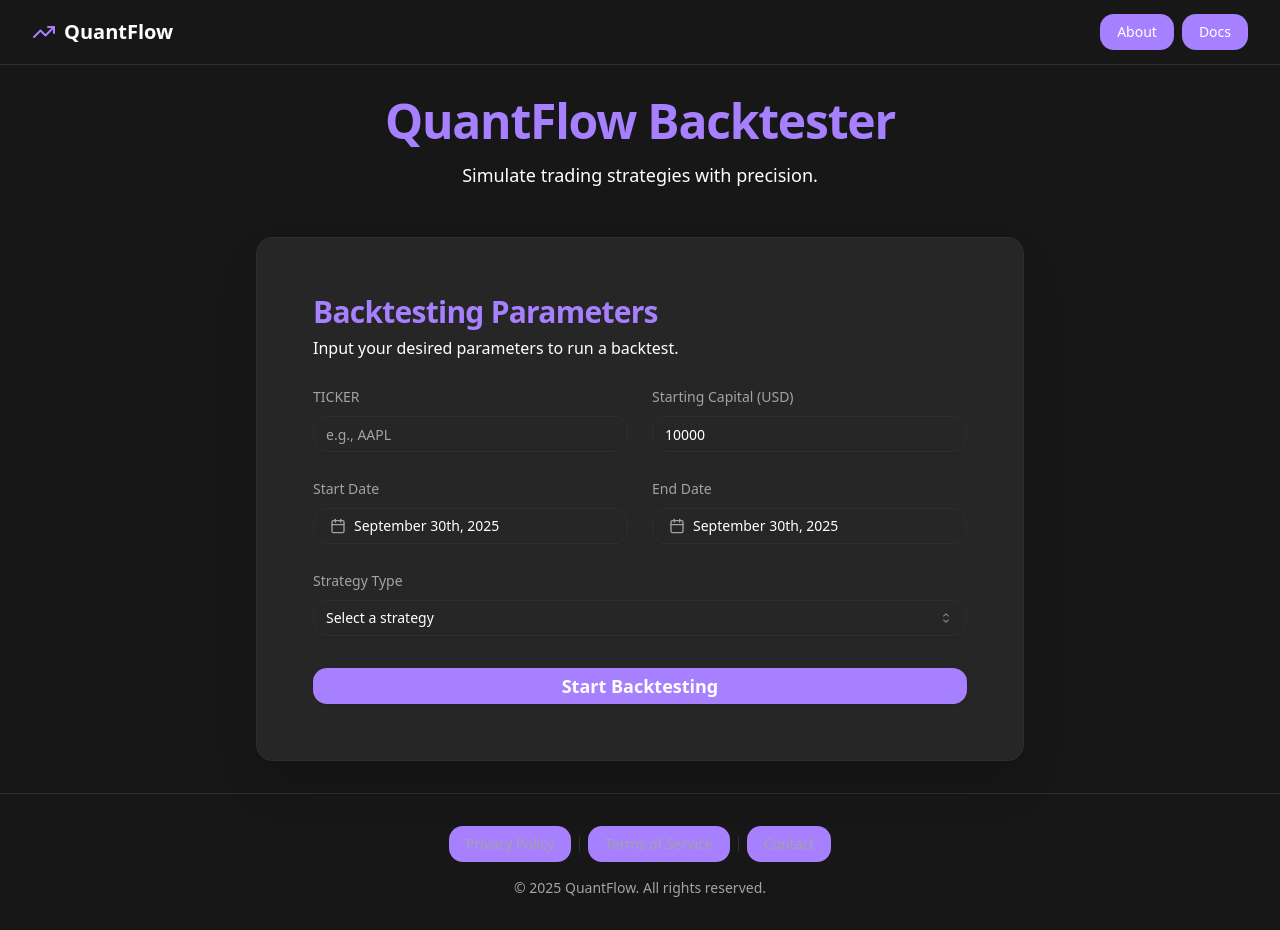
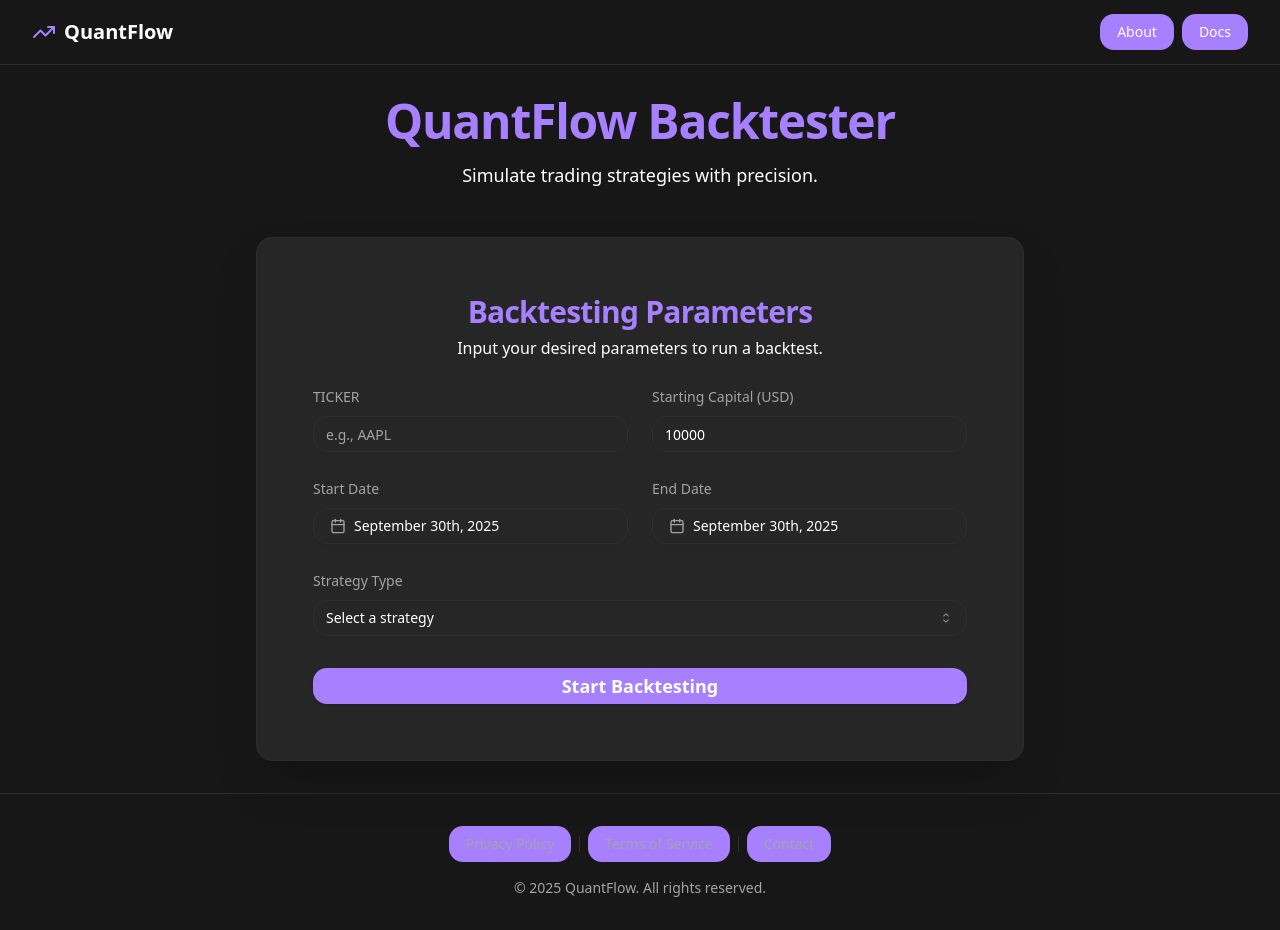
Before and after one commit to Sabellaj05/backtest-dj, a React (Vite) app in the folder django-front/: page / in a window 1280 px wide. Built offline with nearby package versions, Linux system fonts and the light colour scheme.

Commit message:
fixed texte centered

```diff
--- a/django-front/src/App.tsx
+++ b/django-front/src/App.tsx
@@ -115,7 +115,7 @@ function App() {
       </header>
 
       <Card className="w-full max-w-3xl p-8 shadow-2xl border-border animate-fade-in">
-        <CardHeader>
+        <CardHeader className="text-center">
           <CardTitle className="text-3xl text-primary">Backtesting Parameters</CardTitle>
           <p className="text-textSecondary">
             Input your desired parameters to run a backtest.
@@ -231,7 +231,7 @@ function App() {
 
       {chartsData && (
         <Card className="w-full max-w-3xl mt-12 p-8 shadow-2xl border-border animate-fade-in-up">
-          <CardHeader>
+          <CardHeader className="text-center">
             <CardTitle className="text-3xl text-secondary">Backtest Results</CardTitle>
             <p className="text-textSecondary">
               Performance charts and key metrics.
```
